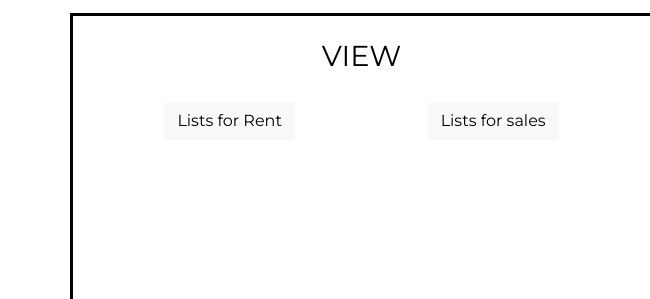
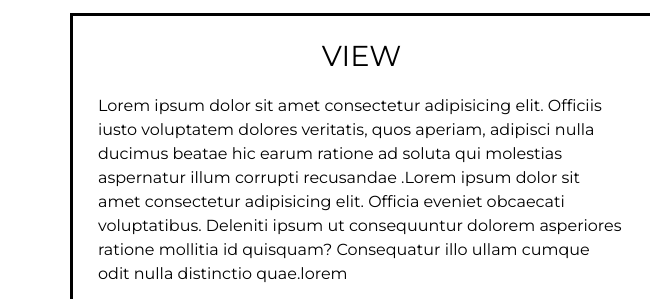
Before and after one commit to stephanieblom/myRealtor, a website: page public/index.html in a window 1280 px wide. Shown: the part 565-864 px from the top of the page, 0-650 px from the left. Drawn offline with nearby package versions, Linux system fonts and the light colour scheme; no server answers; grey boxes are pictures that could not be loaded.

```diff
--- a/public/index.html
+++ b/public/index.html
@@ -58,7 +58,15 @@
         <div class="row" style="border: black;border-style:solid;padding:10px;margin-bottom:10px;">
             <div class="col-md-6">
                 <h2 style="text-align: center;color:black;">View</h2>
-                <p style="color: black;"> </p>
+                <p style="color: black;">Lorem ipsum dolor sit amet consectetur adipisicing elit. Officiis iusto
+                    voluptatem dolores veritatis,
+                    quos aperiam, adipisci nulla ducimus beatae hic earum ratione ad soluta qui molestias aspernatur
+                    illum
+                    corrupti recusandae .Lorem ipsum dolor sit amet consectetur adipisicing elit. Officia eveniet
+                    obcaecati voluptatibus.
+                    Deleniti ipsum ut consequuntur dolorem asperiores ratione mollitia id quisquam? Consequatur illo
+                    ullam
+                    cumque odit nulla distinctio quae.lorem </p>
                 <div class='collapse' id="buttonsForForm" style="margin-bottom: 10px;">
                     <button class="btn btn-light" type="button" data-toggle="collapse" data-target="#formContainer"
                         style="color: black;"> Lists for Rent</button>
```
